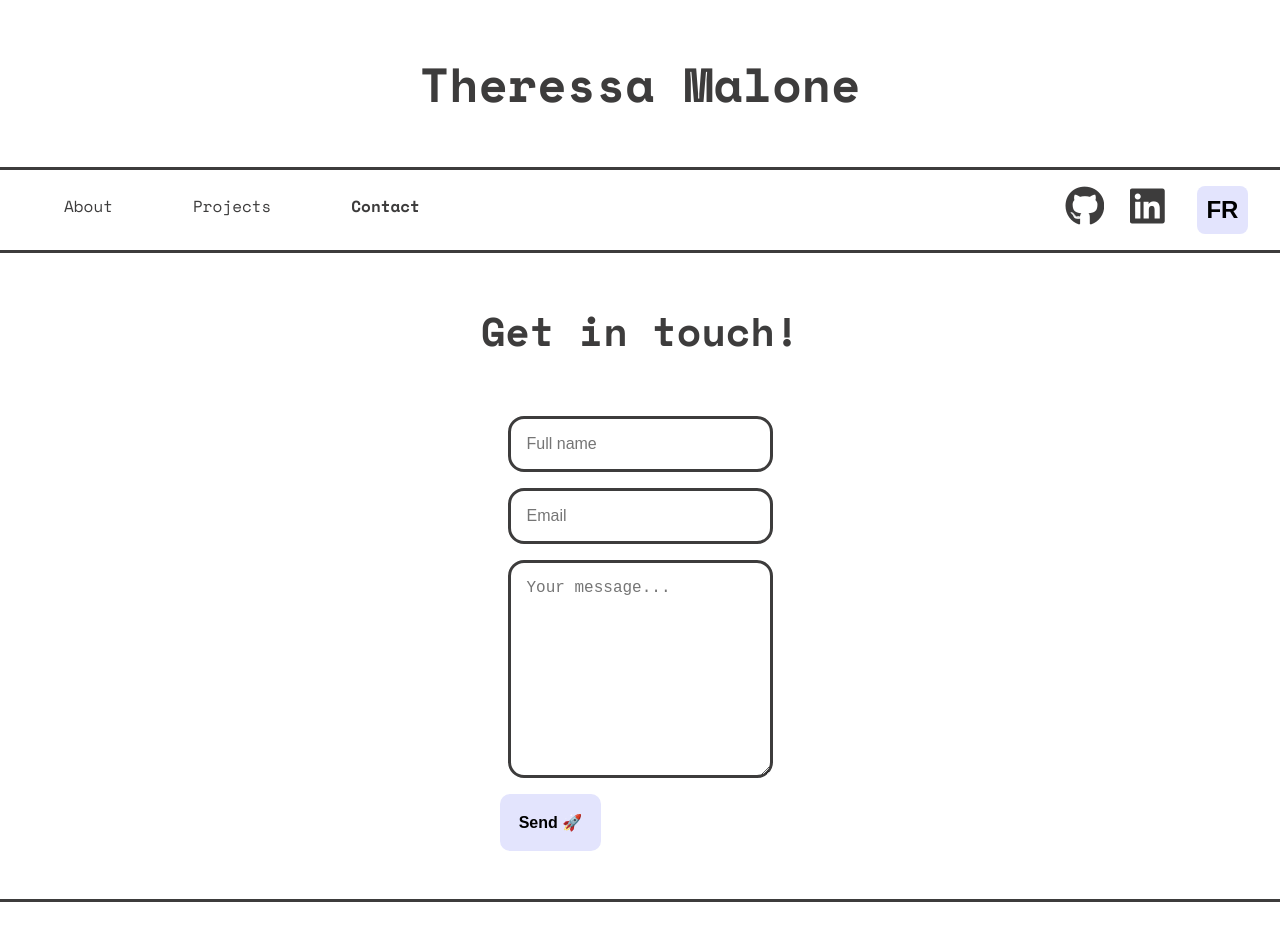
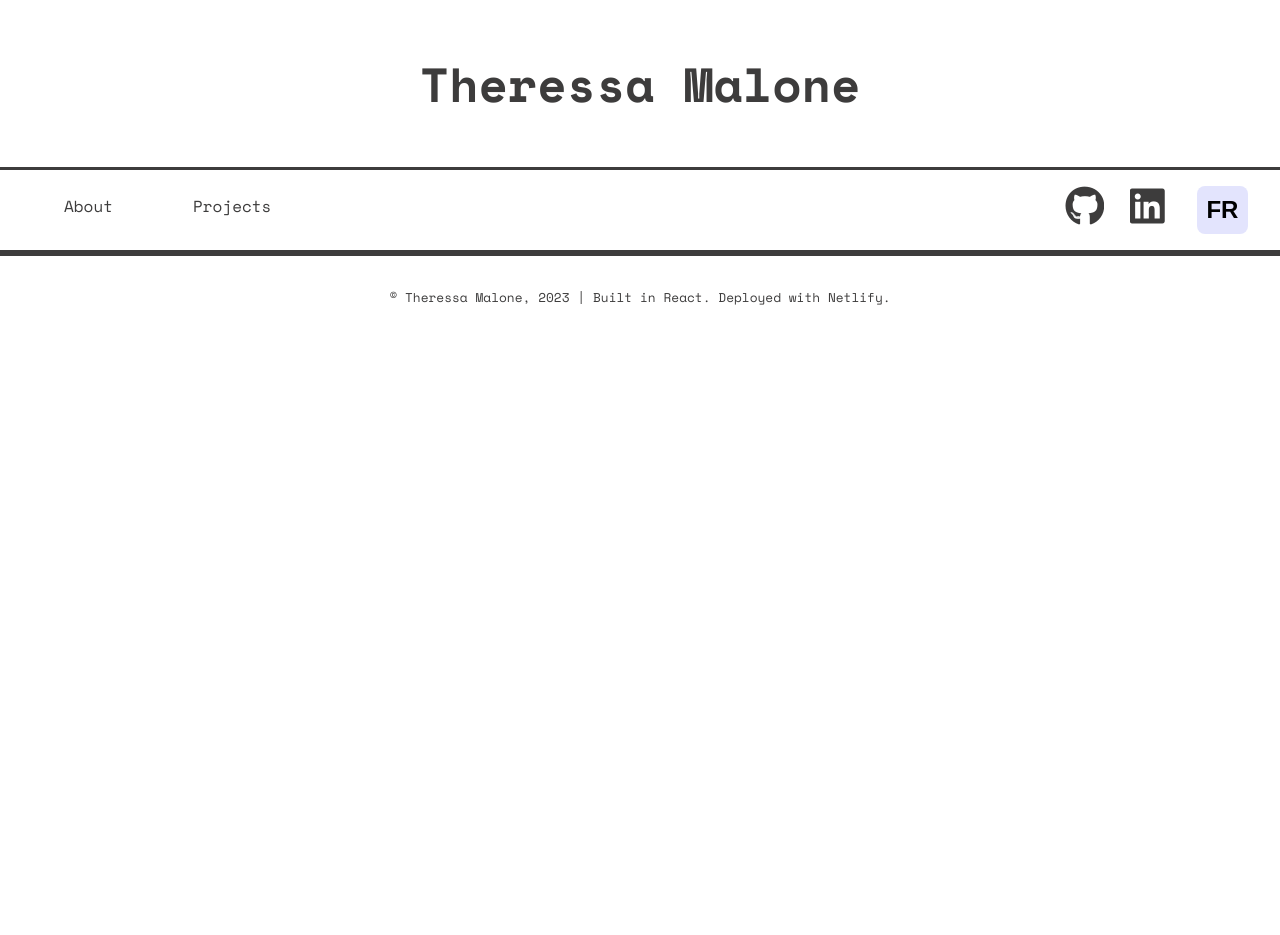
Before and after one commit to tssa017/portfolio, a React (Create React App) app: page /contact in a window 1280 px wide. Shown: the top 935 px of the page. After the commit the page ends 800 px from the top, so only its background shows below. Built offline with nearby package versions, Linux system fonts and the light colour scheme; a web font is replaced by a local one.

Commit message:
:art: clean up portfolio

```diff
--- a/src/App.js
+++ b/src/App.js
@@ -13,8 +13,7 @@ import { Link } from 'react-router-dom';
 import Header from './components/header/Header';
 import Hero from './components/hero/Hero';
 import Bio from './components/bio/Bio';
-import Form from './components/form/Form';
-import Thanks from './components/thanks/Thanks';
+// import Form from './components/form/Form';
 import Projects from './components/projects/Projects';
 import Footer from './components/footer/Footer';
 
@@ -68,9 +67,9 @@ function App() {
                                 <Link to="/projects" className="current">
                                     <li id="middle-item">Projects</li>
                                 </Link>
-                                <Link to="/contact" className="current">
+                                {/* <Link to="/contact" className="current">
                                     <li>Contact</li>
-                                </Link>
+                                </Link> */}
                             </ul>
                         )}{' '}
                         {isFrenchClicked && (
@@ -79,11 +78,11 @@ function App() {
                                     <li>À propos</li>
                                 </Link>
                                 <Link to="/projects" className="current">
-                                    <li>Projets</li>
+                                    <li id="middle-item">Projets</li>
                                 </Link>
-                                <Link to="/contact" className="current">
+                                {/* <Link to="/contact" className="current">
                                     <li>Contacter</li>
-                                </Link>
+                                </Link> */}
                             </ul>
                         )}
                     </nav>
@@ -118,10 +117,9 @@ function App() {
                 </div>
                 <Routes>
                     <Route path="/" element={<Hero />} />
-                    <Route path="/contact" element={<Form />} />
+                    {/* <Route path="/contact" element={<Form />} /> */}
                     <Route path="/about" element={<Bio />} />
                     <Route path="/projects" element={<Projects />} />
-                    <Route path="/thanks" element={<Thanks />} />
                 </Routes>
                 <Footer />
             </Router>
--- a/src/components/form/Form.js
+++ b/src/components/form/Form.js
@@ -1,186 +1,186 @@
-import '../../index.scss';
-import LanguageContext from '../language/LanguageContext';
-import Button from '../button/Button.js';
-import { useState } from 'react';
-import { useNavigate } from 'react-router-dom';
-import axios from 'axios';
+// import '../../index.scss';
+// import LanguageContext from '../language/LanguageContext';
+// import Button from '../button/Button.js';
+// import { useState } from 'react';
+// import { useNavigate } from 'react-router-dom';
+// import axios from 'axios';
 
-function Form() {
-    const navigate = useNavigate();
+// function Form() {
+//     const navigate = useNavigate();
 
-    // Set attributes that will hold input values that will be posted to formsubmit API
-    const [formData, setFormData] = useState({
-        name: '',
-        email: '',
-        message: '',
-    });
+//     // Set attributes that will hold input values that will be posted to formsubmit API
+//     const [formData, setFormData] = useState({
+//         name: '',
+//         email: '',
+//         message: '',
+//     });
 
-    const [errors, setErrors] = useState({
-        name: '',
-        email: '',
-        message: '',
-    });
+//     const [errors, setErrors] = useState({
+//         name: '',
+//         email: '',
+//         message: '',
+//     });
 
-    const handleSubmit = (event) => {
-        // Prevents default form submission behavior from making an HTTP request to the server and reloading the page
-        event.preventDefault();
+//     const handleSubmit = (event) => {
+//         // Prevents default form submission behavior from making an HTTP request to the server and reloading the page
+//         event.preventDefault();
 
-        const isValid = validateForm();
+//         const isValid = validateForm();
 
-        if (isValid) {
-            // Create FormData instance to construct the required input data
-            const formDataToSend = new FormData();
-            formDataToSend.append('name', formData.name);
-            formDataToSend.append('email', formData.email);
-            formDataToSend.append('message', formData.message);
-            formDataToSend.append('_captcha', false);
+//         if (isValid) {
+//             // Create FormData instance to construct the required input data
+//             const formDataToSend = new FormData();
+//             formDataToSend.append('name', formData.name);
+//             formDataToSend.append('email', formData.email);
+//             formDataToSend.append('message', formData.message);
+//             formDataToSend.append('_captcha', false);
 
-            // Send FormData instance to API
-            axios
-                .post(
-                    'https://formsubmit.co/d0410c8c32eb7f50454b3a1671439d8b',
-                    formDataToSend,
-                    {
-                        headers: {
-                            'Content-Type': 'multipart/form-data',
-                        },
-                    }
-                )
-                .then((response) => {
-                    if (response.status === 200) {
-                        console.log('Form submitted successfully');
-                    } else {
-                        console.log(
-                            'Form submission failed with status code:',
-                            response.status
-                        );
-                    }
-                });
-            handleConfirmation();
-        } else {
-            console.log('Form data is invalid. Please check your inputs.');
-        }
-    };
+//             // Send FormData instance to API
+//             axios
+//                 .post(
+//                     'https://formsubmit.co/d0410c8c32eb7f50454b3a1671439d8b',
+//                     formDataToSend,
+//                     {
+//                         headers: {
+//                             'Content-Type': 'multipart/form-data',
+//                         },
+//                     }
+//                 )
+//                 .then((response) => {
+//                     if (response.status === 200) {
+//                         console.log('Form submitted successfully');
+//                     } else {
+//                         console.log(
+//                             'Form submission failed with status code:',
+//                             response.status
+//                         );
+//                     }
+//                 });
+//             handleConfirmation();
+//         } else {
+//             console.log('Form data is invalid. Please check your inputs.');
+//         }
+//     };
 
-    // Register form data
-    const handleInputChange = (event, identifier) => {
-        const { value } = event.target;
-        setFormData((prevData) => ({
-            ...prevData,
-            [identifier]: value,
-        }));
+//     // Register form data
+//     const handleInputChange = (event, identifier) => {
+//         const { value } = event.target;
+//         setFormData((prevData) => ({
+//             ...prevData,
+//             [identifier]: value,
+//         }));
 
-        // Clear the error message when the user starts typing again
-        setErrors((prevErrors) => ({
-            ...prevErrors,
-            [identifier]: '',
-        }));
-    };
+//         // Clear the error message when the user starts typing again
+//         setErrors((prevErrors) => ({
+//             ...prevErrors,
+//             [identifier]: '',
+//         }));
+//     };
 
-    const validateForm = () => {
-        let valid = true;
-        const newErrors = {
-            name: '',
-            email: '',
-            message: '',
-        };
+//     const validateForm = () => {
+//         let valid = true;
+//         const newErrors = {
+//             name: '',
+//             email: '',
+//             message: '',
+//         };
 
-        if (formData.name.trim() === '') {
-            newErrors.name = 'Name cannot be empty';
-            valid = false;
-        }
+//         if (formData.name.trim() === '') {
+//             newErrors.name = 'Name cannot be empty';
+//             valid = false;
+//         }
 
-        const emailRegex = /^[^\s@]+@[^\s@]+\.[^\s@]+$/;
-        if (!emailRegex.test(formData.email)) {
-            newErrors.email = 'Invalid email format';
-            valid = false;
-        }
+//         const emailRegex = /^[^\s@]+@[^\s@]+\.[^\s@]+$/;
+//         if (!emailRegex.test(formData.email)) {
+//             newErrors.email = 'Invalid email format';
+//             valid = false;
+//         }
 
-        setErrors(newErrors);
-        return valid;
-    };
+//         setErrors(newErrors);
+//         return valid;
+//     };
 
-    // Function handles logout by clearing JWT from localStorage
-    const handleConfirmation = () => {
-        navigate('/thanks');
-    };
+//     // Function handles logout by clearing JWT from localStorage
+//     const handleConfirmation = () => {
+//         navigate('/thanks');
+//     };
 
-    return (
-        <LanguageContext.Consumer>
-            {({ isEnglishClicked }) => (
-                <div className="form__container">
-                    <h1 className="form__container--heading">
-                        {' '}
-                        {isEnglishClicked ? 'Get in touch!' : 'Échangeons !'}
-                    </h1>
-                    <form>
-                        <div className="form-group">
-                            <div className="form-row">
-                                <div className="col">
-                                    <input
-                                        type="text"
-                                        className="form-control"
-                                        placeholder={
-                                            isEnglishClicked
-                                                ? 'Full name'
-                                                : 'Nom / prénom'
-                                        }
-                                        onChange={(event) =>
-                                            handleInputChange(event, 'name')
-                                        } // Register input change
-                                        required
-                                    />
-                                    {errors.name && (
-                                        <span style={{ color: 'red' }}>
-                                            {errors.name}
-                                        </span>
-                                    )}
-                                </div>
-                                <div className="col">
-                                    <input
-                                        type="email"
-                                        className="form-control"
-                                        placeholder="Email"
-                                        onChange={(event) =>
-                                            handleInputChange(event, 'email')
-                                        }
-                                        required
-                                    />
-                                    {errors.email && (
-                                        <span style={{ color: 'red' }}>
-                                            {errors.email}
-                                        </span>
-                                    )}
-                                </div>
-                            </div>
-                        </div>
-                        <div className="form-group">
-                            <textarea
-                                placeholder={
-                                    isEnglishClicked
-                                        ? 'Your message...'
-                                        : 'Votre message...'
-                                }
-                                onChange={(event) =>
-                                    handleInputChange(event, 'message')
-                                }
-                                className="form-control"
-                                rows="10"
-                                required
-                            ></textarea>
-                        </div>
-                        <Button
-                            type="submit"
-                            className={`form__btn`}
-                            onClick={handleSubmit}
-                        >
-                            {isEnglishClicked ? 'Send 🚀' : 'Envoyer 🚀'}
-                        </Button>
-                    </form>
-                </div>
-            )}
-        </LanguageContext.Consumer>
-    );
-}
+//     return (
+//         <LanguageContext.Consumer>
+//             {({ isEnglishClicked }) => (
+//                 <div className="form__container">
+//                     <h1 className="form__container--heading">
+//                         {' '}
+//                         {isEnglishClicked ? 'Get in touch!' : 'Échangeons !'}
+//                     </h1>
+//                     <form>
+//                         <div className="form-group">
+//                             <div className="form-row">
+//                                 <div className="col">
+//                                     <input
+//                                         type="text"
+//                                         className="form-control"
+//                                         placeholder={
+//                                             isEnglishClicked
+//                                                 ? 'Full name'
+//                                                 : 'Nom / prénom'
+//                                         }
+//                                         onChange={(event) =>
+//                                             handleInputChange(event, 'name')
+//                                         } // Register input change
+//                                         required
+//                                     />
+//                                     {errors.name && (
+//                                         <span style={{ color: 'red' }}>
+//                                             {errors.name}
+//                                         </span>
+//                                     )}
+//                                 </div>
+//                                 <div className="col">
+//                                     <input
+//                                         type="email"
+//                                         className="form-control"
+//                                         placeholder="Email"
+//                                         onChange={(event) =>
+//                                             handleInputChange(event, 'email')
+//                                         }
+//                                         required
+//                                     />
+//                                     {errors.email && (
+//                                         <span style={{ color: 'red' }}>
+//                                             {errors.email}
+//                                         </span>
+//                                     )}
+//                                 </div>
+//                             </div>
+//                         </div>
+//                         <div className="form-group">
+//                             <textarea
+//                                 placeholder={
+//                                     isEnglishClicked
+//                                         ? 'Your message...'
+//                                         : 'Votre message...'
+//                                 }
+//                                 onChange={(event) =>
+//                                     handleInputChange(event, 'message')
+//                                 }
+//                                 className="form-control"
+//                                 rows="10"
+//                                 required
+//                             ></textarea>
+//                         </div>
+//                         <Button
+//                             type="submit"
+//                             className={`form__btn`}
+//                             onClick={handleSubmit}
+//                         >
+//                             {isEnglishClicked ? 'Send 🚀' : 'Envoyer 🚀'}
+//                         </Button>
+//                     </form>
+//                 </div>
+//             )}
+//         </LanguageContext.Consumer>
+//     );
+// }
 
-export default Form;
+// export default Form;
--- a/src/components/form/form.scss
+++ b/src/components/form/form.scss
@@ -1,40 +1,40 @@
-// This page contains site-wide responsive Sass form styles
-.form__container {
-    display: flex;
-    flex-direction: column;
-    align-items: center;
-    gap: 3rem;
-    padding: 3rem;
-    border: none;
-    background-color: #fff;
+// // This page contains site-wide responsive Sass form styles
+// .form__container {
+//     display: flex;
+//     flex-direction: column;
+//     align-items: center;
+//     gap: 3rem;
+//     padding: 3rem;
+//     border: none;
+//     background-color: #fff;
 
-    &--heading {
-        text-align: center;
-        font-size: 2.5rem;
-    }
+//     &--heading {
+//         text-align: center;
+//         font-size: 2.5rem;
+//     }
 
-    &--form {
-        display: flex;
-        flex-direction: column;
-        gap: 1rem;
-    }
+//     &--form {
+//         display: flex;
+//         flex-direction: column;
+//         gap: 1rem;
+//     }
 
-    .form-control {
-        border: 0.2rem solid $colorBorder;
-        border-radius: 1rem;
-        margin: 0.5rem;
-        padding: 1rem;
-        font-size: 1rem;
-    }
-}
+//     .form-control {
+//         border: 0.2rem solid $colorBorder;
+//         border-radius: 1rem;
+//         margin: 0.5rem;
+//         padding: 1rem;
+//         font-size: 1rem;
+//     }
+// }
 
-.form__btn {
-    padding: 1.2rem;
-    background-color: $colorBackgroundLight;
-    border: none;
+// .form__btn {
+//     padding: 1.2rem;
+//     background-color: $colorBackgroundLight;
+//     border: none;
 
-    &:hover {
-        background-color: $colorPrimary;
-        transition: 250ms ease-in-out;
-    }
-}
+//     &:hover {
+//         background-color: $colorPrimary;
+//         transition: 250ms ease-in-out;
+//     }
+// }
--- a/src/components/thanks/thanks.scss
+++ /dev/null
@@ -1,3 +0,0 @@
-.thanks {
-    padding: 6rem 3rem;
-}
--- a/src/index.scss
+++ b/src/index.scss
@@ -9,8 +9,7 @@
 @import './components/language/language';
 @import './components/hero/hero';
 @import './components/bio/bio';
-@import './components/form/form';
-@import './components/thanks/thanks';
+// @import './components/form/form';
 @import './components/button/button';
 @import './components/projects/projects';
 @import './components/card/card';
```
Also changed, not shown: src/components/thanks/Thanks.js (deleted, +0 -9 lines), 1 other file (tests, documents, lock files or other folders).
